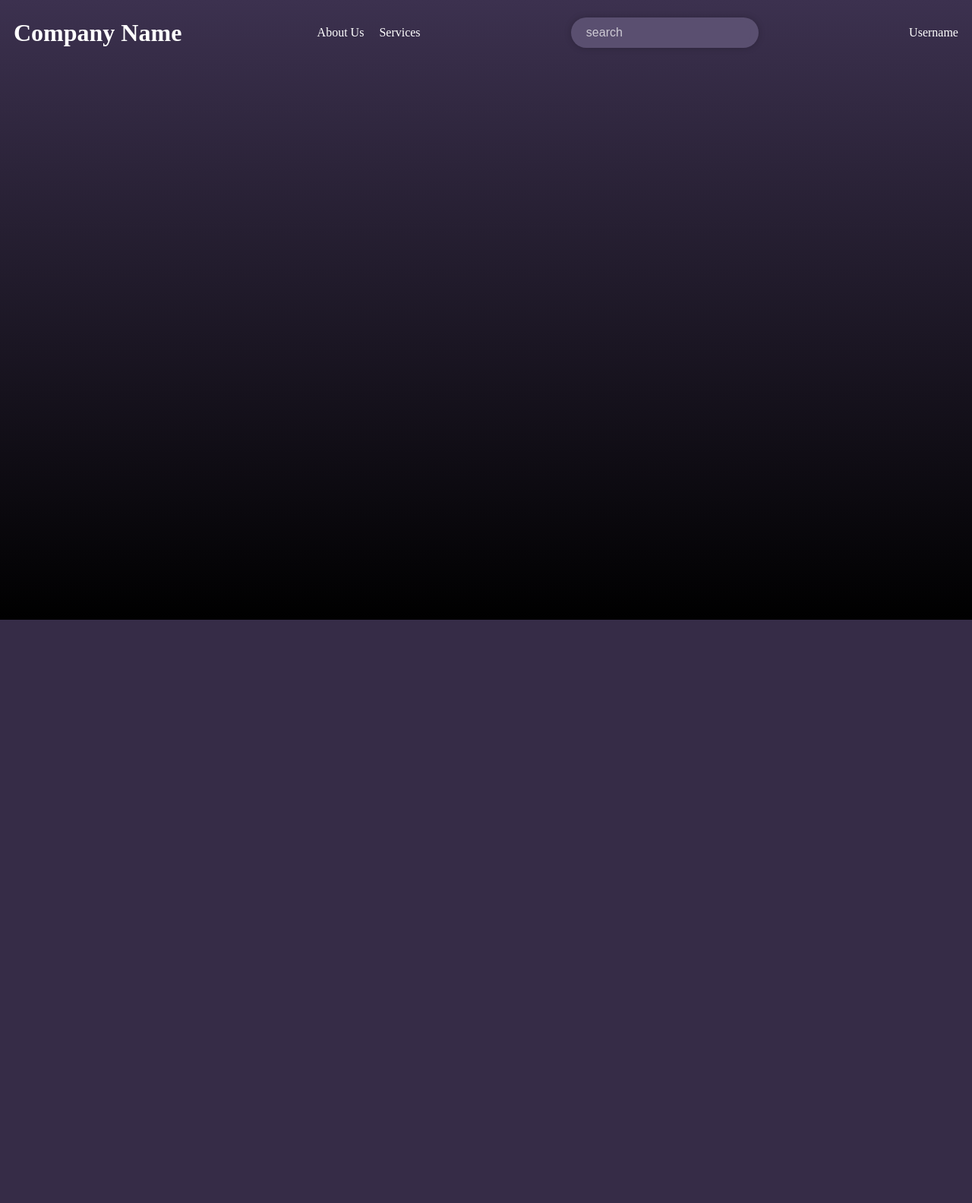
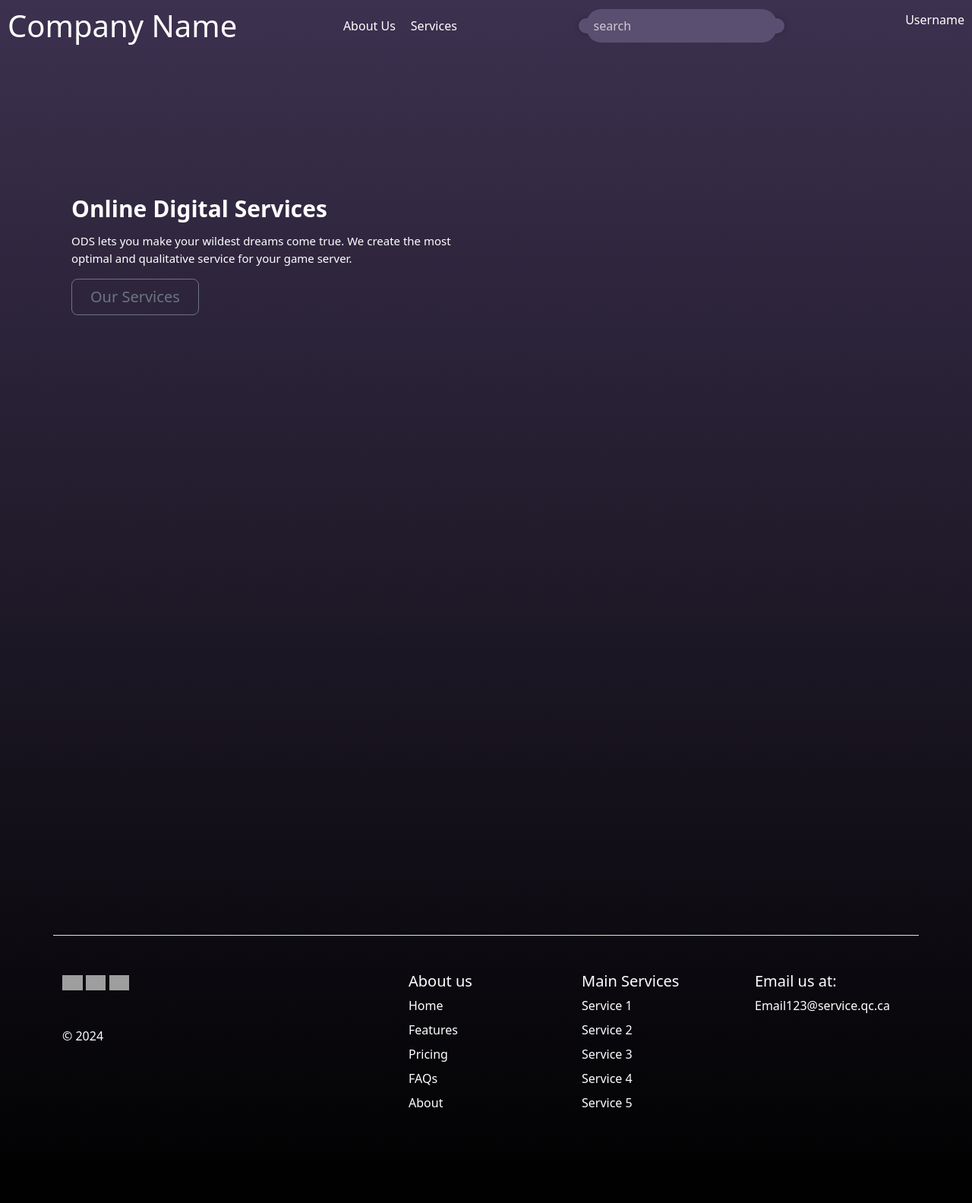
Before and after one commit to SohaibDM/SOEN287, a PHP site: page /home-page.html in a window 1280 px wide. Shown: the whole page at 76% size. Before the commit the page ends 816 px from the top, so only its background shows below. Run offline with PHP 8.4, Linux system fonts and the light colour scheme; grey boxes are pictures that could not be loaded.

Commit message:
updated home page

```diff
--- a/home-page.css
+++ b/home-page.css
@@ -4,6 +4,7 @@ body {
     background-repeat: no-repeat;
     background-size: cover;
   }
+
 
   #header {
     display: flex;
--- a/home-page.html
+++ b/home-page.html
@@ -3,8 +3,10 @@
 <head>
     <meta charset="UTF-8">
     <meta name="viewport" content="width=device-width, initial-scale=1.0">
-    <link rel="stylesheet" href="home-page.css">
+    <link rel="stylesheet" href="./home-page.css">
     <title>Document</title>
+    <link href="https://cdn.jsdelivr.net/npm/bootstrap@5.3.3/dist/css/bootstrap.min.css" rel="stylesheet" integrity="sha384-QWTKZyjpPEjISv5WaRU9OFeRpok6YctnYmDr5pNlyT2bRjXh0JMhjY6hW+ALEwIH" crossorigin="anonymous">
+    <script src="https://cdn.jsdelivr.net/npm/bootstrap@5.3.3/dist/js/bootstrap.bundle.min.js" integrity="sha384-YvpcrYf0tY3lHB60NNkmXc5s9fDVZLESaAA55NDzOxhy9GkcIdslK1eN7N6jIeHz" crossorigin="anonymous"></script>
 </head>
 <body>
     <div id="header">
@@ -30,9 +32,101 @@
     </div>
 </div>
 
+<br><br><br><br>
+
+    <div id ="content"></div>
+
+    <div class="container col-xxl-8 px-4 py-5">
+      <div class="row flex-lg-row-reverse align-items-center g-5 py-5">
+        <div class="col-10 col-sm-8 col-lg-6">
+        </div>
+        <div class="col-lg-6">
+          <h1 class="display-5 fw-bold lh-1 mb-3" style="color: white; font-size:30px">Online Digital Services</h1>
+          <p class="lead" style="color: white; font-size: 15px;">ODS lets you make your wildest dreams come true. We create the most optimal and qualitative service for your game server.</p>
+          <div class="d-grid gap-2 d-md-flex justify-content-md-start">
+            <button type="button" class="btn btn-outline-secondary btn-lg px-4 me-md-2">Our Services</button>
+          </div>
+        </div>
+      </div>
+    </div>
 
 
-    <div id ="content"></div>
-    <div id ="footer"></div>
+
+
+
+
+
+
+
+
+
+
+
+    <br><br><br><br>
+    <br><br><br><br>
+    <br><br><br><br>
+    <br><br><br><br>
+    <br><br><br><br>
+    <br><br><br><br>
+    <br><br><br><br>
+
+
+    <div id ="footer">
+
+
+
+
+    </div>
+    <div class="container">
+      <footer class="row row-cols-1 row-cols-sm-2 row-cols-md-5 py-5 my-5 border-top" style="color: white;">
+        <div class="col mb-3">
+          <img src="https://1000logos.net/wp-content/uploads/2017/02/insta-logo.png" height="20px"> </img>
+          <img src="https://1000logos.net/wp-content/uploads/2017/02/insta-logo.png" height="20px"> </img>
+          <img src="https://1000logos.net/wp-content/uploads/2017/02/insta-logo.png" height="20px"> </img>
+
+          <a href="/" class="d-flex align-items-center mb-3 link-body-emphasis text-decoration-none" style="color: white;">
+            <svg class="bi me-2" width="40" height="32"><use xlink:href="#bootstrap"></use></svg>
+          </a>
+          <p class="text-body-primary">© 2024</p>
+        </div>
+
+        <div class="col mb-3">
+
+        </div>
+
+        <div class="col mb-3">
+          <h5>About us</h5>
+          <ul class="nav flex-column">
+            <li class="nav-item mb-2"><a href="#" class="nav-link p-0 text-body-primary" style="color: white;">Home</a></li>
+            <li class="nav-item mb-2"><a href="#" class="nav-link p-0 text-body-primary" style="color: white;">Features</a></li>
+            <li class="nav-item mb-2"><a href="#" class="nav-link p-0 text-body-primary" style="color: white;">Pricing</a></li>
+            <li class="nav-item mb-2"><a href="#" class="nav-link p-0 text-body-primary" style="color: white;">FAQs</a></li>
+            <li class="nav-item mb-2"><a href="#" class="nav-link p-0 ttext-body-primary" style="color: white;">About</a></li>
+          </ul>
+        </div>
+
+        <div class="col mb-3">
+          <h5>Main Services</h5>
+          <ul class="nav flex-column">
+            <li class="nav-item mb-2"><a href="#" class="nav-link p-0 text-body-primary" style="color: white;">Service 1</a></li>
+            <li class="nav-item mb-2"><a href="#" class="nav-link p-0 text-body-primary" style="color: white;">Service 2 </a></li>
+            <li class="nav-item mb-2"><a href="#" class="nav-link p-0 text-body-primary" style="color: white;">Service 3</a></li>
+            <li class="nav-item mb-2"><a href="#" class="nav-link p-0 text-body-primary" style="color: white;">Service 4</a></li>
+            <li class="nav-item mb-2"><a href="#" class="nav-link p-0 text-body-primary" style="color: white;">Service 5</a></li>
+          </ul>
+        </div>
+
+        <div class="col mb-3">
+          <h5>Email us at:</h5>
+          <ul class="nav flex-column">
+            <li class="nav-item mb-2"><a href="#" class="nav-link p-0 text-body-primary" style="color: white;">Email123@service.qc.ca</a></li>
+          </ul>
+        </div>
+      </footer>
+  </div>
+
+
+  <script src="https://cdn.jsdelivr.net/npm/bootstrap@5.3.3/dist/js/bootstrap.bundle.min.js" integrity="sha384-YvpcrYf0tY3lHB60NNkmXc5s9fDVZLESaAA55NDzOxhy9GkcIdslK1eN7N6jIeHz" crossorigin="anonymous"></script>
+
 </body>
 </html>
```
Lines whose indentation alone changed are shown as unchanged.
